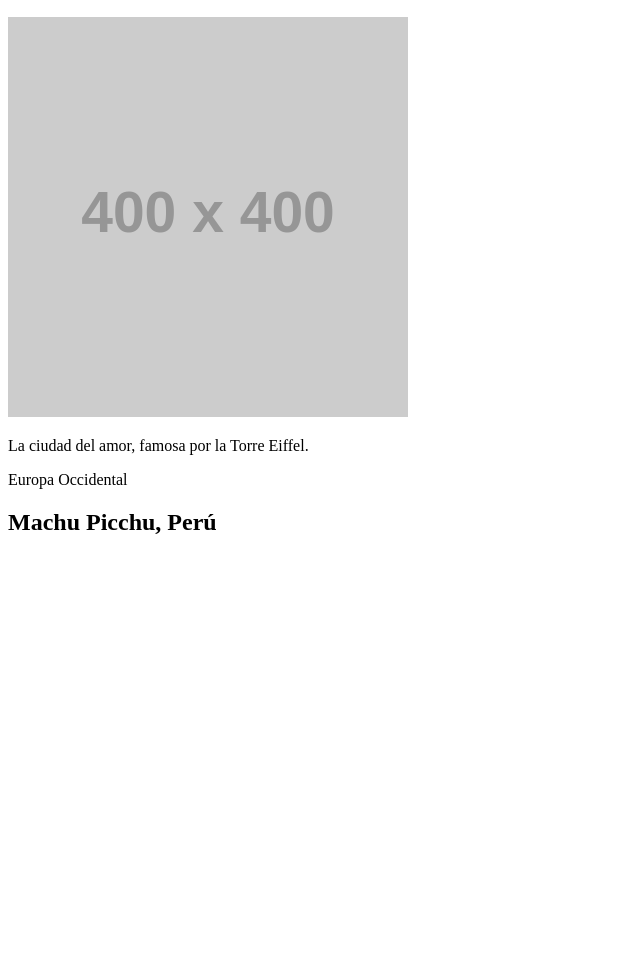
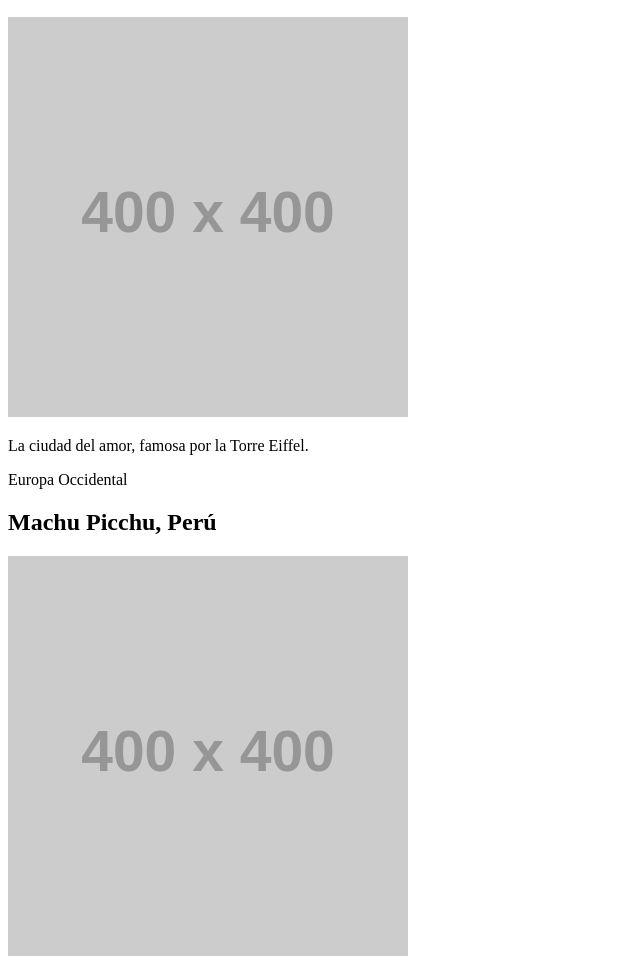
Before and after one commit to Pikell/tercerpunto, a plain HTML site: page index.html in a window 1280 px wide. Shown: the part 110-1078 px from the top of the page, without its empty margins (0-640 px from the left). Before the commit the page ends 800 px from the top, so only its background shows below. Drawn offline with Linux system fonts and the light colour scheme; placeholder pictures from the web are drawn by us.

Commit message:
imagen lugar 2

```diff
--- a/index.html
+++ b/index.html
@@ -13,5 +13,6 @@
     <p>La ciudad del amor, famosa por la Torre Eiffel.</p>
     <p>Europa Occidental</p>
     <h2>Machu Picchu, Perú</h2>
+    <img src="https://via.placeholder.com/400" alt="Machu Picchu">
 </body>
 </html>
```
